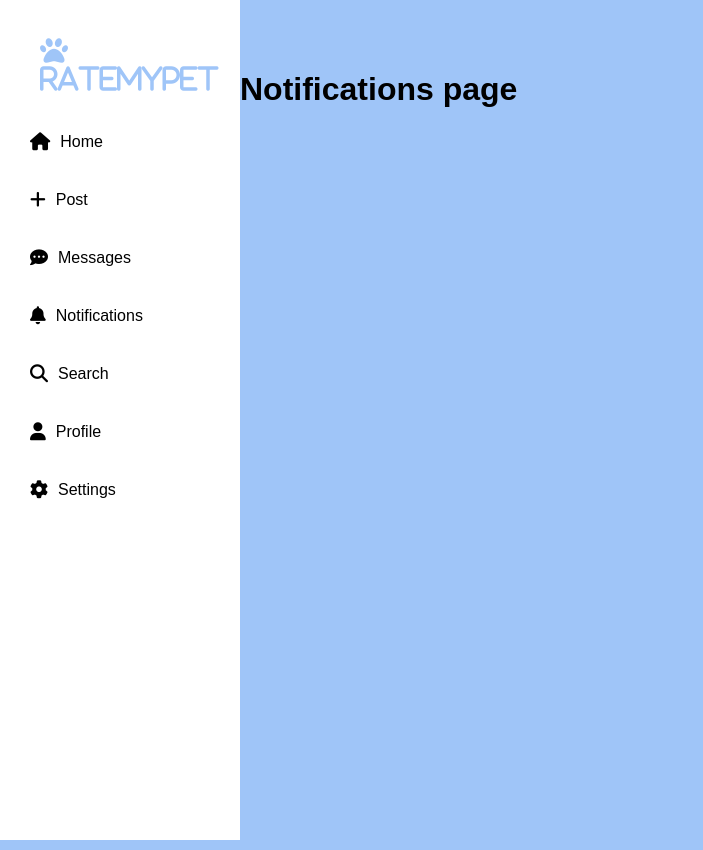
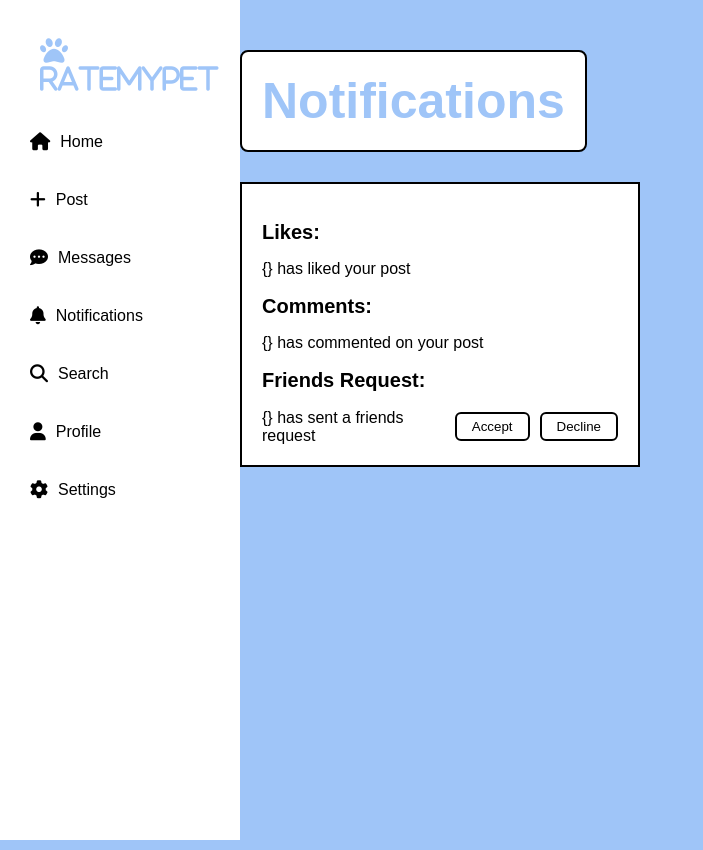
Before and after one commit to sb-fzqk/ratemypet_project, a Django app: page /notifications/ in a window 1280 px wide. Shown: the whole page, without its empty margins (0-703 px from the left). Run offline with Django 3.2, Linux system fonts and the light colour scheme; the visitor is signed in with stand-in values (Sample User, id 1).

Commit message:
update styles and notifications

```diff
--- a/static/css/styles.css
+++ b/static/css/styles.css
@@ -208,3 +208,39 @@
 select{
     padding: 5px;
 }
+
+/* notification page */
+
+.notification-box{
+    background: white;
+    border: 2px solid black;
+    margin-top: 30px;
+    max-height: 300px;
+    overflow-y: auto;
+    padding: 20px;
+
+}
+
+.notification-box h2{
+    font-size: 20px;
+}
+
+.friends-request{
+    display: flex;
+    align-items: center;
+    gap: 10px;
+    /* flex-wrap: wrap; */
+}
+
+.notif-btn{
+    background: white;
+    border: 2px solid black;
+    padding:5px 15px;
+    border-radius:6px;
+    cursor:pointer;
+}
+
+.notif-btn:hover {
+    background-color: #9FC5F8;
+    border-radius: 5px;
+}
--- a/templates/ratemypet/notifications.html
+++ b/templates/ratemypet/notifications.html
@@ -6,6 +6,36 @@
 {% endblock %}
 
 {% block body_block %}
-<h1>Notifications page</h1>
+    <div class="feed">
+    <h1> Notifications</h1>
 
+    <div class="notification-box">
+        <div class="Likes">
+           <h2>Likes:</h2>
+           <!-- needs to have a loop function here -->
+            <!-- if there is no likes then should say no likes or blank -->
+           {} has liked your post
+
+        </div>
+
+        <div class="Comments">
+            <h2>Comments:</h2>
+            <!-- needs to have a loop function here -->
+             <!-- if there is no comments then should say no comments or blank -->
+            {} has commented on your post
+
+        </div>
+
+
+        <h2>Friends Request:</h2>
+        <div class="friends-request">
+            <!-- needs to have a loop function here -->
+             <!-- if there is no request then should say no request or blank -->
+            {} has sent a friends request
+            <!-- buttons should connect to the database -->
+            <button class="notif-btn">Accept</button>
+            <button class="notif-btn">Decline</button>
+        </div>
+    </div>
+    </div>
 {% endblock %}
```
